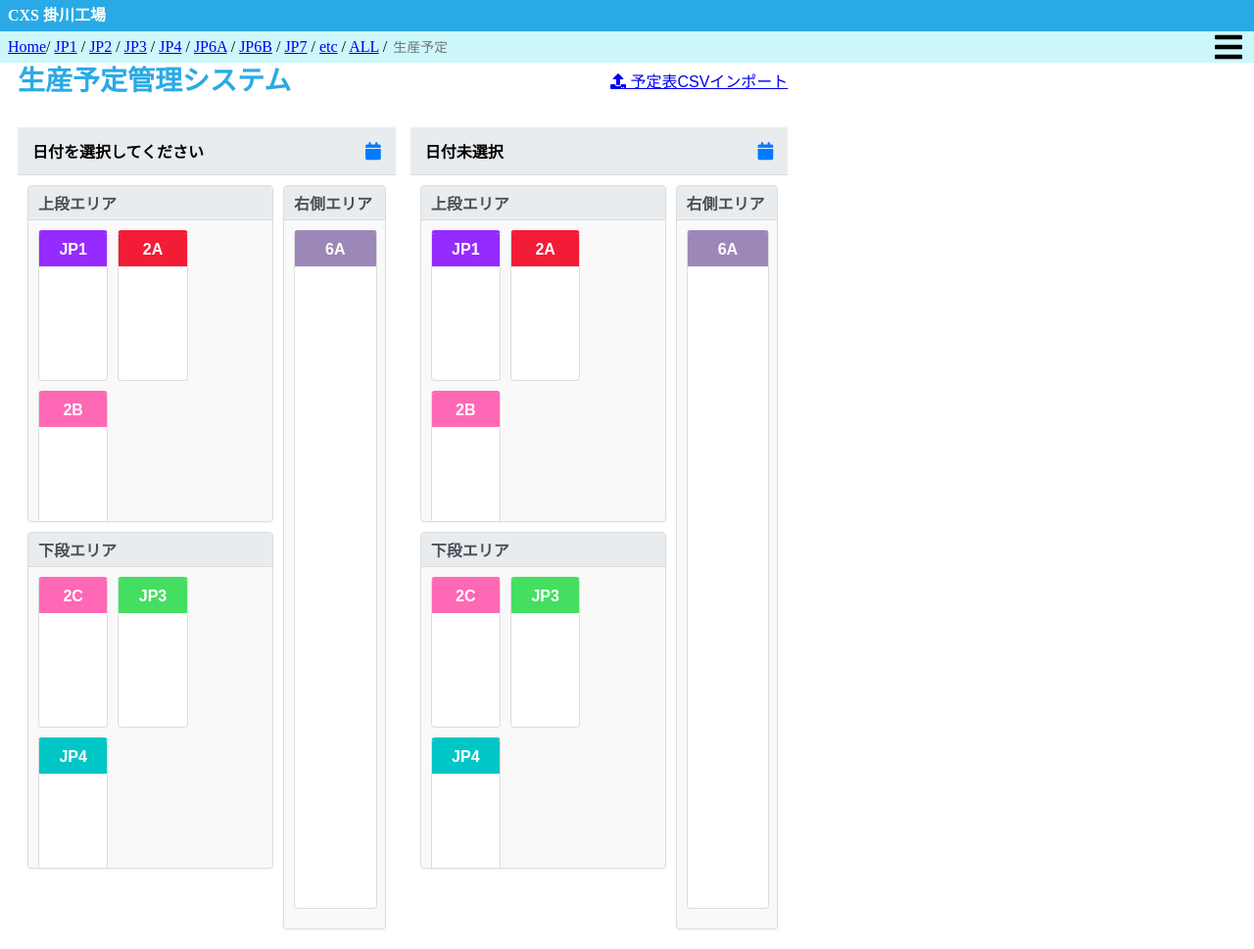
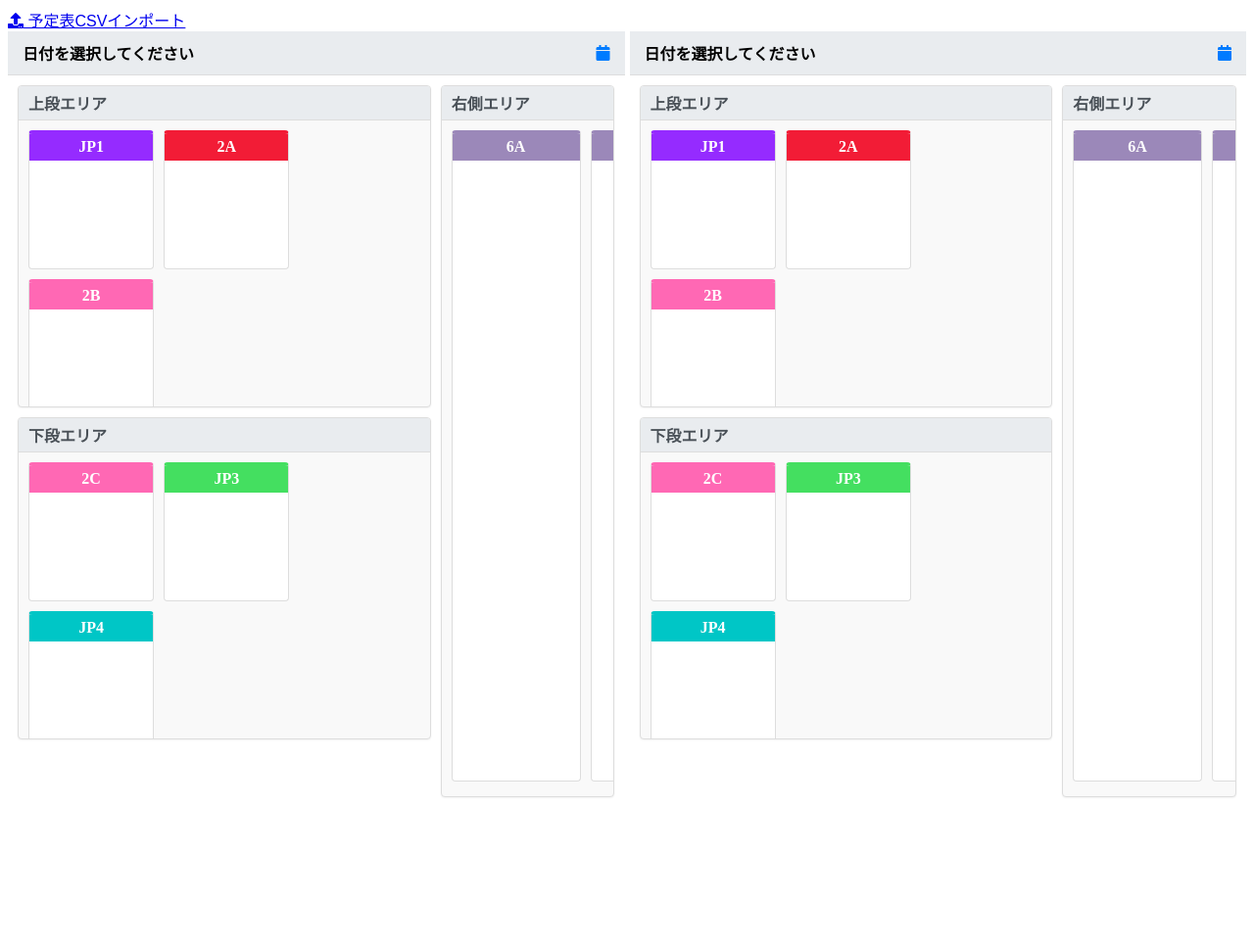
Before and after one commit to Ma-saan/cxs_django_websystem, a Django app: page /schedule_manager/ in a window 1280 px wide. Shown: the whole page at 98% size. After the commit the page ends 814 px from the top, so only its background shows below. Run offline with Django 5.2, Linux system fonts and the light colour scheme; some libraries are stand-ins or nearby versions.

Commit message:
layout.htmlを削除

```diff
--- a/schedule_manager/static/schedule_manager/css/datepicker.css
+++ b/schedule_manager/static/schedule_manager/css/datepicker.css
@@ -10,7 +10,7 @@
     justify-content: space-between;
 }
 
-.date-header h3 {
+.date-header h4 {
     margin: 0;
     font-size: 16px;
     flex-grow: 1;
@@ -19,9 +19,8 @@
 .calendar-icon {
     cursor: pointer;
     color: #007bff;
-    font-size: 18px;
-    padding: 5px 0 5px 10px;
-    transition: color 0.2s;
+    font-size: 16px; /* オプション: アイコンサイズも小さくできます */
+    padding: 2px 0 2px 10px; /* パディングも削減 */
 }
 
 .calendar-icon:hover {
--- a/schedule_manager/static/schedule_manager/css/schedule_board.css
+++ b/schedule_manager/static/schedule_manager/css/schedule_board.css
@@ -2,19 +2,16 @@
 .schedule-container {
     max-width: 100%;
     width: 100%;
-    margin: 0;
-    padding: 10px;
     box-sizing: border-box;
     font-family: 'Meiryo', sans-serif;
-
 }
 
 .schedule-header {
     display: flex;
     justify-content: space-between;
     align-items: center;
-    margin-bottom: 10px;
 }
+
 
 .action-buttons {
     display: flex;
@@ -26,13 +23,13 @@
     display: flex;
     flex-direction: row; /* 常に横並びを強制 */
     width: 100%;
-    gap: 15px;
+    gap: 5px;
 }
 
 /* 左右のボードカラム */
 .board-column {
     flex: 1;
-    width: 50%;
+    width: 100%;
     min-width: 0;
     box-sizing: border-box;
 }
@@ -40,7 +37,7 @@
 /* カレンダー部分 */
 .calendar-container {
     width: 100%;
-    margin-bottom: 20px;
+    margin-bottom: 10px;
     border: 1px solid #ddd;
     border-radius: 5px;
     padding: 10px;
@@ -94,46 +91,46 @@
 
 .date-header {
     background-color: #e9ecef;
-    padding: 10px;
+    padding: 1px;
     border-bottom: 1px solid #ddd;
 }
 
-.date-header h3 {
-    margin: 0;
-    font-size: 16px;
+.date-header h4 {
+    margin-top: 1px;
+    margin-bottom: 1px;
 }
 
 .production-lines {
-    padding: 10px;
+    padding: 5px;
     display: flex;
     flex-wrap: wrap;
-    gap: 10px;
+    gap: 5px;
     overflow-y: auto; /* スクロール可能に */
     flex: 1; /* 残りのスペースを埋める */
 }
 
 /* ライン表示 */
 .line-container {
-    width: 120px;  /* 固定幅を小さく設定 */
-    min-width: 120px;  /* 最小幅も設定 */
-    max-width: 120px;  /* 最大幅も制限 */
+    width: 130px;  /* 固定幅を小さく設定 */
+    min-width: 130px;  /* 最小幅も設定 */
+    max-width: 130px;  /* 最大幅も制限 */
     border: 1px solid #ddd;
     border-radius: 4px;
     overflow: hidden;
     background-color: white;
-    margin-bottom: 10px;
+    margin-bottom: 5px;
 }
 
 .line-header {
     color: white;
     font-weight: bold;
-    padding: 8px;
+    padding: 5px;
     text-align: center;
 }
 
 .line-cards {
     min-height: 100px;
-    padding: 8px;
+    padding: 5px;
 }
 
 /* 製品カード */
@@ -145,7 +142,7 @@
     border-radius: 4px;
     /* 幅を固定し、コンテンツが広がりすぎないようにする */
     width: 100%;
-    max-width: 100px;  /* カードの最大幅を制限 */
+    max-width: 120px;  /* カードの最大幅を制限 */
     cursor: move;
     box-shadow: 0 1px 3px rgba(0,0,0,0.1);
 }
--- a/schedule_manager/templates/schedule_manager/index.html
+++ b/schedule_manager/templates/schedule_manager/index.html
@@ -1,7 +1,6 @@
-{% extends 'layout.html' %}
+
 {% load static %}
 
-{% block content %}
 {% csrf_token %}
 <link rel="stylesheet" href="{% static 'schedule_manager/css/schedule_board.css' %}">
 <link rel="stylesheet" href="{% static 'schedule_manager/css/product_cards.css' %}">
@@ -11,8 +10,6 @@
 <link rel="stylesheet" href="https://cdnjs.cloudflare.com/ajax/libs/font-awesome/5.15.4/css/all.min.css">
 
 <div class="schedule-container">
-    <div class="schedule-header">
-        <h1>生産予定管理システム</h1>
         <div class="action-buttons">
             <a href="{% url 'schedule_manager:import_csv' %}" class="btn btn-primary">
                 <i class="fa fa-upload"></i> 予定表CSVインポート
@@ -27,7 +24,7 @@
         <!-- 左ボード -->
         <div id="board-left" class="production-side">
             <div class="date-header">
-                <h3 id="left-date">日付を選択してください</h3>
+                <h4 id="left-date">日付を選択してください</h4>
                 <span class="fa fa-calendar calendar-icon" id="left-calendar-trigger"></span>
             </div>
             <!-- ボード内のレイアウト分割 -->
@@ -70,7 +67,7 @@
         <!-- 右ボード -->
         <div id="board-right" class="production-side">
             <div class="date-header">
-                <h3 id="right-date">日付未選択</h3>
+                <h4 id="right-date">日付を選択してください</h4>
                 <span class="fa fa-calendar calendar-icon" id="right-calendar-trigger"></span>
             </div>
             <!-- ボード内のレイアウト分割 (右側も同様) -->
@@ -165,5 +162,3 @@
 <script src="{% static 'schedule_manager/js/datepicker.js' %}"></script>
 
 <script src="{% static 'schedule_manager/js/schedule_debug_helper.js' %}"></script>
-
-{% endblock %}
```
Also changed, not shown: 1 other file.
